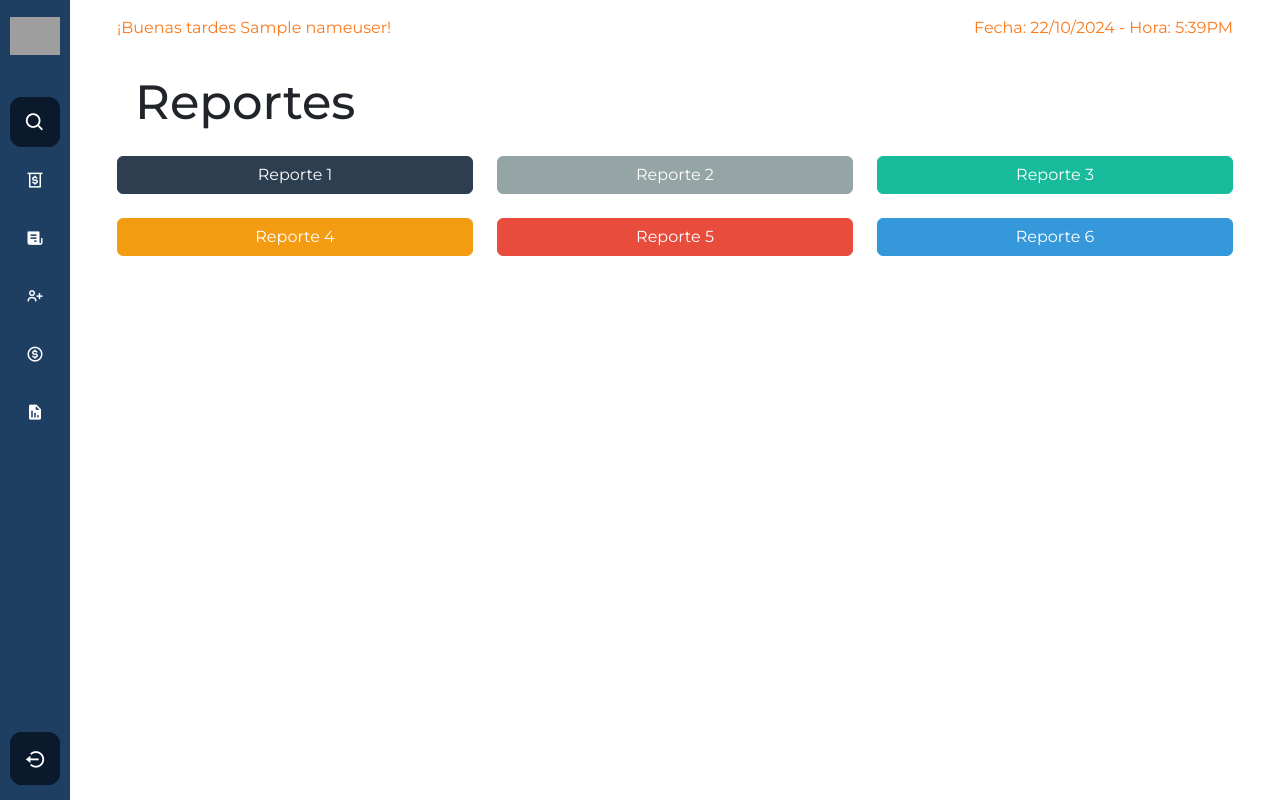
After one commit to Jaysson21/BlandonComercial, a Flask app: template src/templates/Reportes.html in a window 1280 px wide. The commit adds this page. Run offline with Flask 3, Linux system fonts and the light colour scheme; the template is opened without the code that fills it: most values are stand-ins (such as "Sample title", 1, 10 or a date in 2020); some libraries are stand-ins or nearby versions; grey boxes are pictures that could not be loaded.

Commit message:
Detalle | Avance Reporte

```diff
--- a/src/application.py
+++ b/src/application.py
@@ -319,7 +319,6 @@ def deleteClient(id):
 def GestionDeudas():
     clientes = ClienteModel.get_clients()
     deudas = DeudaModel.get_sales()
-    print(deudas)
     return render_template("GestionDeudas.html", username=session["username"], clientes=clientes, deudas_json = json.dumps(deudas), nameuser=session["nameUser"])
 
 @app.route("/detallesVentas/<int:ventaid>", methods=["GET"])
@@ -345,6 +344,14 @@ def registrar_pago():
         return jsonify({"success": False, "message": str(e)})
 
 
+#*******************************************************************************************************PARA LOS REPORTES
+@app.route("/GestionReportes")
+def GestionReportes():
+    clientes = ClienteModel.get_clients()
+    deudas = DeudaModel.get_sales()
+    return render_template("Reportes.html", username=session["username"], clientes=clientes, deudas_json = json.dumps(deudas), nameuser=session["nameUser"])
+
+
 #*******************************************************************************************************
 if __name__ == "__main__":
     app.run(host="0.0.0.0", port=8080)
--- a/src/templates/GestionDeudas.html
+++ b/src/templates/GestionDeudas.html
@@ -28,7 +28,7 @@
                         </div>
                         <div class="mb-3">
                             <label for="clientCedula" class="form-label">Cédula</label>
-                            <input type="text" placeholder="000-000000" class="form-control" id="clientCedula"
+                            <input type="text" placeholder="000-000000-0000A" class="form-control" id="clientCedula"
                                 name="cedulaCliente" readonly>
                         </div>
                         <button type="submit" class="btn btn-success w-100" id="buscarVentasBtn">Buscar Ventas</button>
--- /dev/null
+++ b/src/templates/Reportes.html
@@ -0,0 +1,27 @@
+{% extends 'layout.html'%}
+{% block body %}
+    <div class="container">
+        <h1 class="text-center mb-4">Reportes</h1>
+
+        <div class="row mb-4">
+            <div class="col-6 col-md-4 mb-4">
+                <button class="btn btn-primary btn-block report-button w-100">Reporte 1</button>
+            </div>
+            <div class="col-6 col-md-4 mb-4">
+                <button class="btn btn-secondary btn-block report-button w-100">Reporte 2</button>
+            </div>
+            <div class="col-6 col-md-4 mb-4">
+                <button class="btn btn-success btn-block report-button w-100">Reporte 3</button>
+            </div>
+            <div class="col-6 col-md-4 mb-4">
+                <button class="btn btn-warning btn-block report-button w-100">Reporte 4</button>
+            </div>
+            <div class="col-6 col-md-4 mb-4">
+                <button class="btn btn-danger btn-block report-button w-100">Reporte 5</button>
+            </div>
+            <div class="col-6 col-md-4 mb-4">
+                <button class="btn btn-info btn-block report-button w-100">Reporte 6</button>
+            </div>
+        </div>
+    </div>
+{% endblock %}
--- a/src/templates/layout.html
+++ b/src/templates/layout.html
@@ -66,11 +66,11 @@
             </li>
 
             <li>
-                <a href="#">
-                    <i class='bx bx-cog'></i>
-                    <span class="links">Setting</span>
+                <a href="/GestionReportes">
+                    <i class='bx bxs-report'></i>
+                    <span class="links">Reportes</span>
                 </a>
-                <span class="tooltip">Setting</span>
+                <span class="tooltip">Reportes</span>
             </li>
         </ul>
 
@@ -291,7 +291,7 @@
                 <!-- Campo para pago parcial -->
                 <div class="mt-3">
                     <label for="montoParcialInput" class="form-label">Monto</label>
-                    <input type="number" class="form-control" id="montoParcialInput" placeholder="Monto de la venta" disabled>
+                    <input type="number" class="form-control" id="montoParcialInput" placeholder="Monto a abonar" disabled>
                 </div>
             </div>
             <div class="modal-footer">
```
Also changed, not shown: src/static/js/GestionVentas.js (+4 -4 lines).
